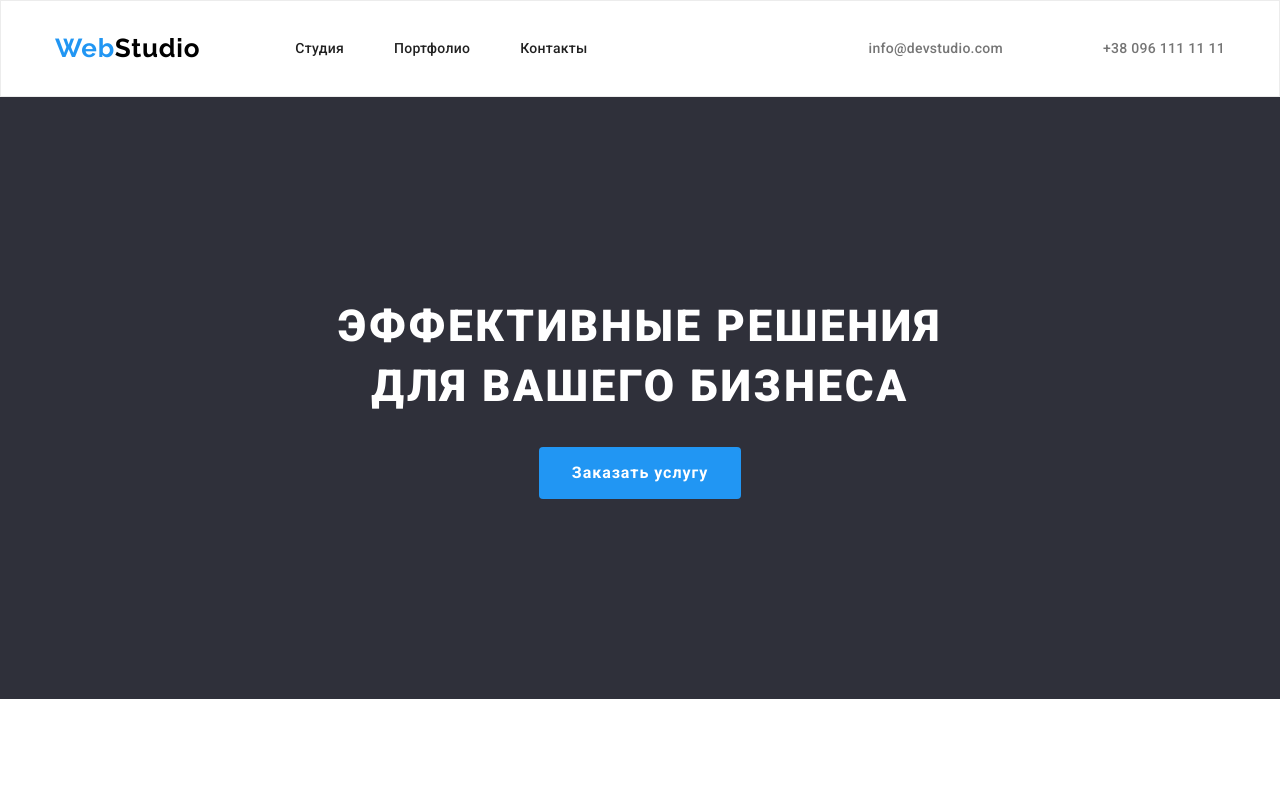
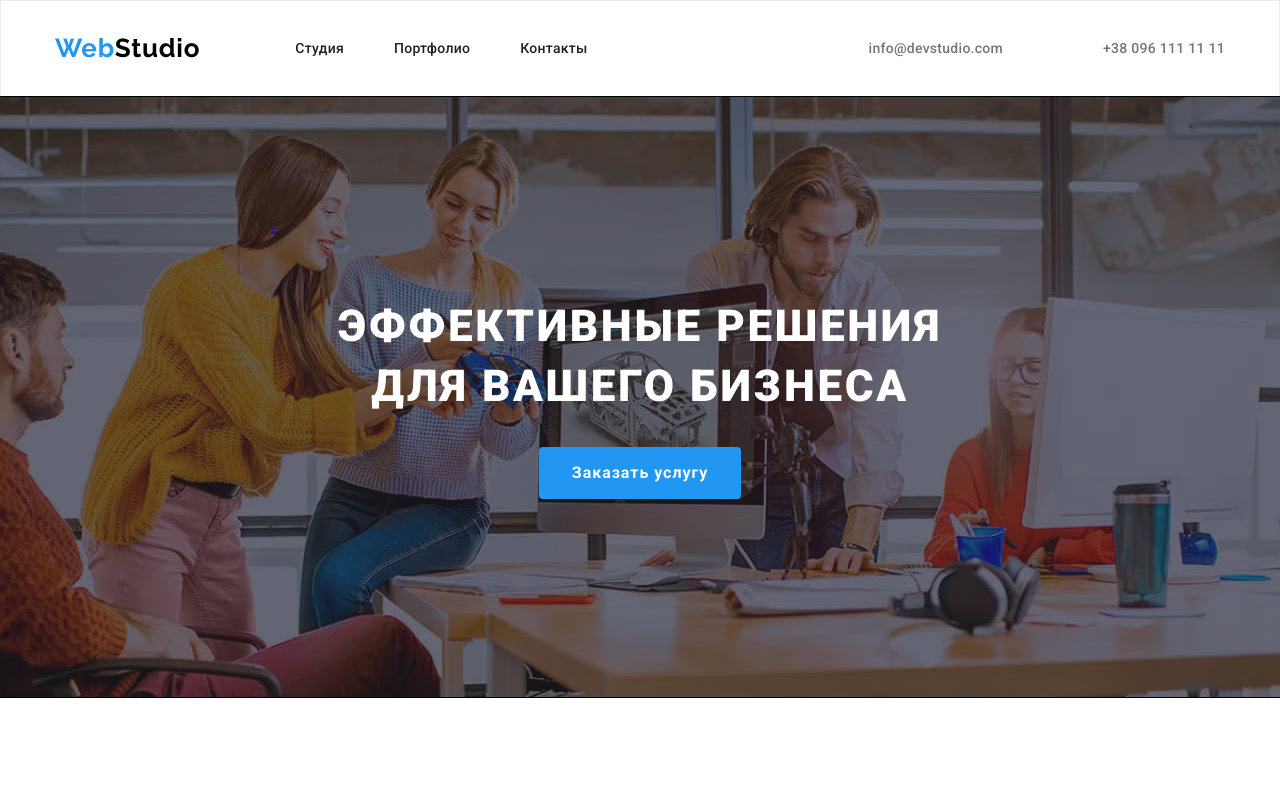
Before and after one commit to YevheniiaVolkova/goit-markup-hw-03, a plain HTML site: page index.html in a window 1280 px wide. Shown: the top 788 px of the page. Drawn offline with nearby package versions, Linux system fonts and the light colour scheme.

Commit message:
добавлен герой

```diff
--- a/css/styles.css
+++ b/css/styles.css
@@ -149,9 +149,22 @@ button {
 
 /* ======= HERO ======= */
 .hero {
-  background: #2f303a;
+  height: 600px;
+  max-width: 1600px;
+  margin-right: auto;
+  margin-left: auto;
   padding-top: 200px;
   padding-bottom: 200px;
+  outline: 1px solid black;
+  background-image: linear-gradient(
+      to right,
+      rgb(47, 48, 58, 0.4),
+      rgb(47, 48, 58, 0.4)
+    ),
+    url(../images/hero.jpg);
+  background-repeat: no-repeat;
+  background-size: cover;
+  background-position: center;
 }
 
 .hero-title {
```
Also changed, not shown: images/hero.jpg (added).
